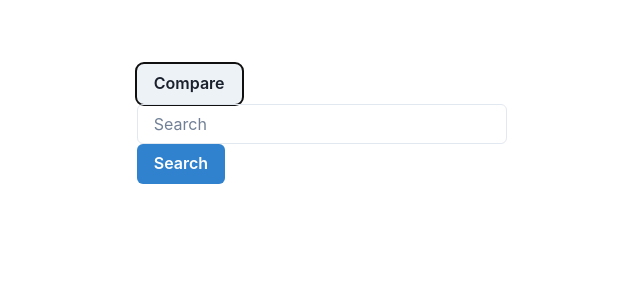
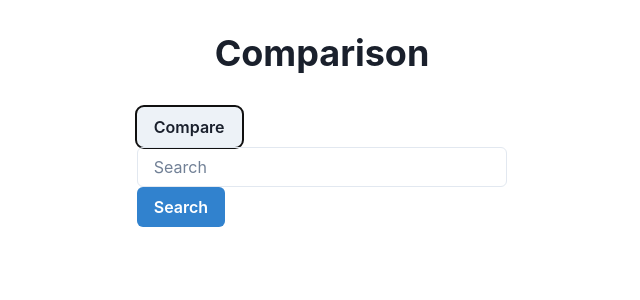
Before and after one commit to Zeus3252/ani-compendium, a React (Vite) app: page / in a window 1280 px wide. Both pictures are taken after a click on the button "Compare". Shown: the top 300 px of the page, without its empty margins (318-958 px from the left). Built offline with nearby package versions, Linux system fonts and the light colour scheme.

Commit message:
added item search and comparison functionality

```diff
--- a/src/App.css
+++ b/src/App.css
@@ -2,7 +2,6 @@
   max-width: 1280px;
   margin: 0 auto;
   padding: 2rem;
-
 }
 
 .logo {
@@ -41,16 +40,10 @@
   color: #888;
 }
 
-.synopsis {
-
-}
-
 .item-container {
   display: flex;
   flex-wrap: nowrap;
   gap: 20px;
-
-
 }
 
 .hidden {
--- a/src/App.jsx
+++ b/src/App.jsx
@@ -1,14 +1,14 @@
-import { useState } from 'react'
-import NavBar from './compontents/NavBar'
-import ItemDisplay from './compontents/ItemDisplay'
-import Compare from './compontents/Compare'
-import './App.css'
+import { useState } from "react";
+import NavBar from "./compontents/NavBar";
+import ItemDisplay from "./compontents/ItemDisplay";
+import Compare from "./compontents/Compare";
+import "./App.css";
 
 function App() {
-  const [searchString, setSearchString] = useState("")
-  const [animeResults, setAnimeResults] = useState([])
-  const [quote, setQuote] = useState("")
-  const [compareModal, setCompareModal] = useState(false)
+  const [searchString, setSearchString] = useState("");
+  const [animeResults, setAnimeResults] = useState([]);
+  const [quote, setQuote] = useState("");
+  const [compareModal, setCompareModal] = useState(false);
   const [compare, setCompare] = useState([
     {
       url: "",
@@ -17,27 +17,37 @@ function App() {
     },
   ]);
 
-
   function searchTime() {
     const getData = async () => {
-      const response = await fetch(`https://api.jikan.moe/v4/anime?q=${searchString}`);
+      const response = await fetch(
+        `https://api.jikan.moe/v4/anime?q=${searchString}`
+      );
       const result = await response.json();
       setAnimeResults(result.data);
     };
     getData();
 
     const getData2 = async () => {
-      const response = await fetch(`https://animechan.xyz/api/quotes/anime?title=${searchString}`);
+      const response = await fetch(
+        `https://animechan.xyz/api/quotes/anime?title=${searchString}`
+      );
       const result = await response.json();
       setQuote(result.quote);
     };
     getData2();
   }
 
-function addToCompare (newUrl, newImage, newSynopsis) {
-  if(!compare.find((item => item.url === newUrl) || compare.length > 2)){
-    setCompare(prevState => [ ...prevState, { url: newUrl, image: newImage, synopsis: newSynopsis },]);
-
+  function addToCompare(newUrl, newImage, newSynopsis) {
+    if (compare.length === 1 && compare[0].url === "") {
+      setCompare([{ url: newUrl, image: newImage, synopsis: newSynopsis }]);
+    } else if (
+      !compare.find((item) => item.url === newUrl) &&
+      compare.length < 2
+    ) {
+      setCompare((prevState) => [
+        ...prevState,
+        { url: newUrl, image: newImage, synopsis: newSynopsis },
+      ]);
     }
   }
 
@@ -46,7 +56,6 @@ const toggleCompareModal = () => {
   };
 
   return (
-
     <div>
       <Compare
         addToCompare={addToCompare}
@@ -68,8 +77,7 @@ const toggleCompareModal = () => {
         addToCompare={addToCompare}
       />
     </div>
-
-  )
+  );
 }
 
 export default App;
--- a/src/compontents/Compare.jsx
+++ b/src/compontents/Compare.jsx
@@ -1,14 +1,21 @@
-import { Flex, Link, Box, Image } from "@chakra-ui/react";
+import { Flex, Link, Box, Image, Heading, Center } from "@chakra-ui/react";
 
 function Compare({ compare, compareModal }) {
   return (
-    <Flex className={`${
-        compareModal
-          ? ""
-          : "hidden"
-      }`} direction="row">
-      {compare && compare.map((item) => (
-        <Flex key={item.id} alignItems="flex-start" my="4" direction="row" width="100%">
+    <Box>
+      <Center>
+        <Heading>Comparison</Heading>
+      </Center>
+      <Flex className={`${compareModal ? "" : "hidden"}`} direction="row">
+        {compare &&
+          compare.map((item) => (
+            <Flex
+              key={item.id}
+              alignItems="flex-start"
+              my="4"
+              direction="row"
+              width="100%"
+            >
               <Link href={item.url} flexShrink={0}>
                 <Image src={item.image} width="full" height="auto" />
               </Link>
@@ -18,6 +25,7 @@ function Compare({ compare, compareModal }) {
             </Flex>
           ))}
       </Flex>
+    </Box>
   );
 }
 
```
Also changed, not shown: src/compontents/ItemDisplay.jsx (+35 -8 lines), src/compontents/NavBar.jsx (+5 -6 lines). Lines whose indentation alone changed are shown as unchanged.
